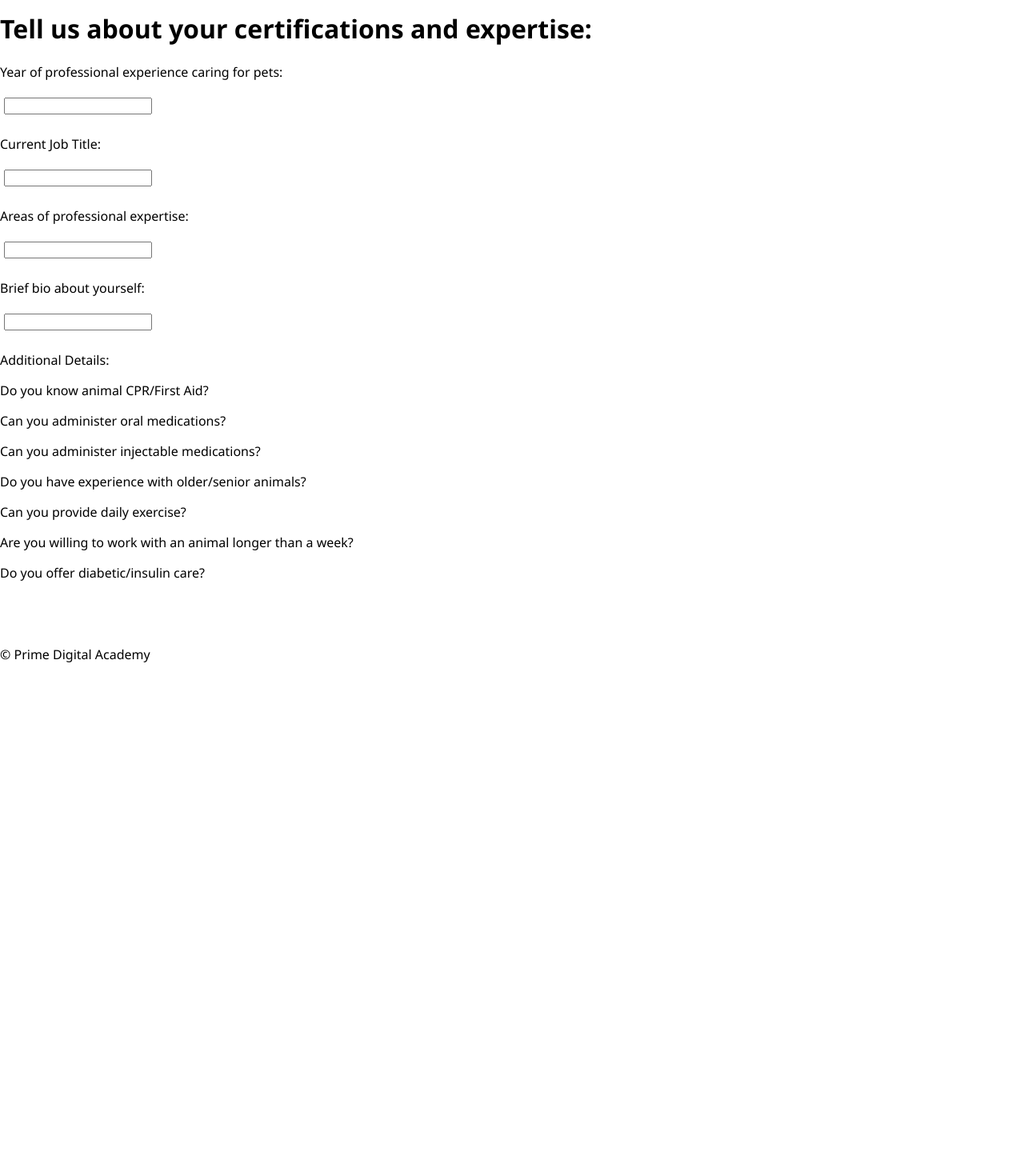
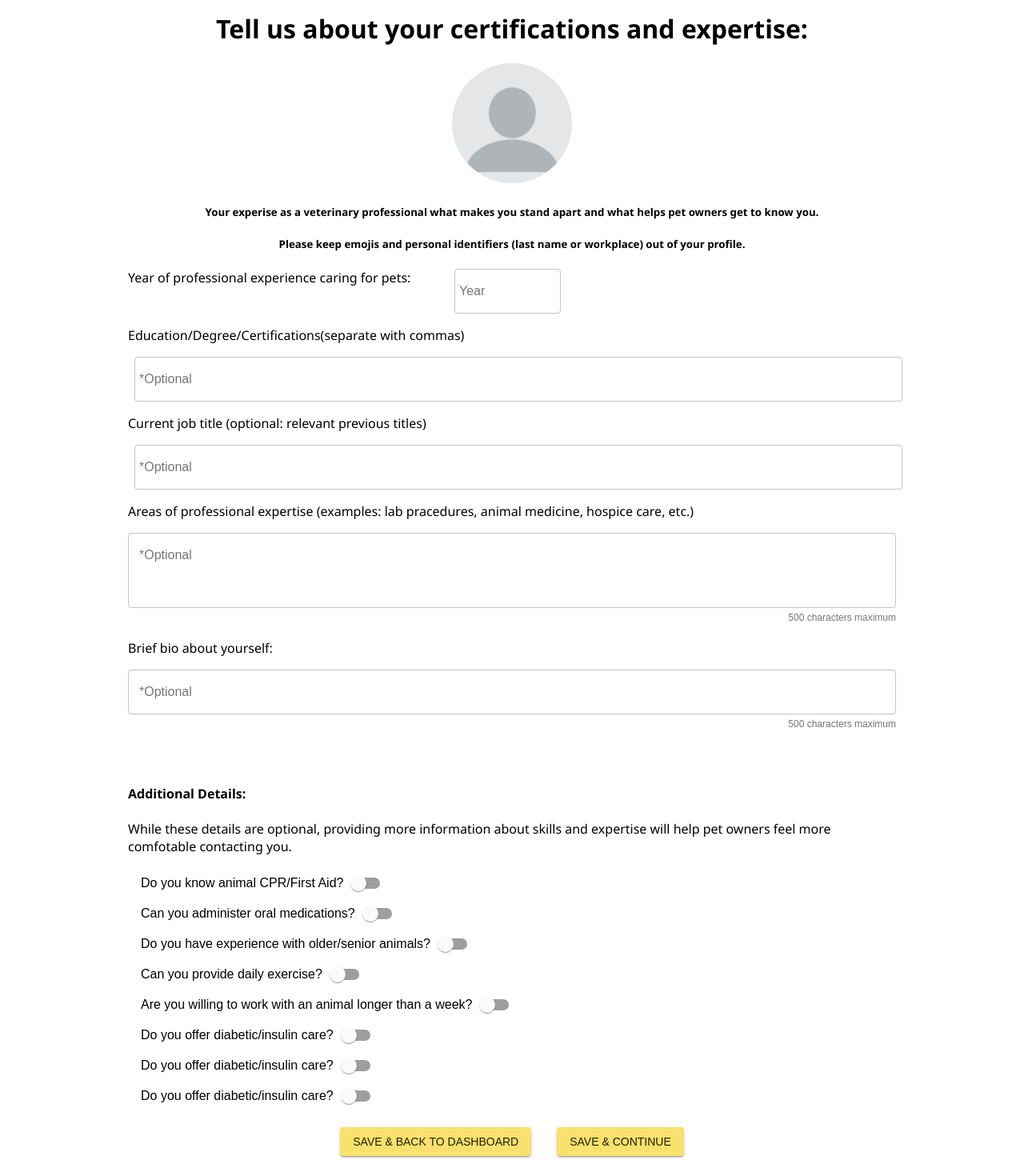
Before and after one commit to chinmayapulikallu/pet-techs, a React (Create React App) app: page /#/vtreg3 in a window 1280 px wide. Shown: the part 80-1550 px from the top of the page at 80% size. Before the commit the page ends 909 px from the top, so only its background shows below. Built offline with nearby package versions, Linux system fonts and the light colour scheme; no server answers.

Commit message:
handle input changing and styling

```diff
--- a/src/components/VTPage3/VTPage3.jsx
+++ b/src/components/VTPage3/VTPage3.jsx
@@ -1,8 +1,57 @@
 import React, { Component } from 'react';
 import { connect } from 'react-redux';
 
+import { withStyles } from '@material-ui/core/styles';
+import FormLabel from '@material-ui/core/FormLabel';
+import FormControl from '@material-ui/core/FormControl';
+import FormGroup from '@material-ui/core/FormGroup';
+import FormControlLabel from '@material-ui/core/FormControlLabel';
+import Switch from '@material-ui/core/Switch';
+import TextField from '@material-ui/core/TextField';
+import Grid from '@material-ui/core/Grid';
+import FormHelperText from '@material-ui/core/FormHelperText';
+import Button from '@material-ui/core/Button';
 
-import Switch from '@material-ui/core/Switch';
+
+
+
+const styles = theme => ({
+    root: {
+        flexGrow: 1,
+        marginLeft: theme.spacing(20),
+        marginRight: theme.spacing(20),
+    },
+
+    title: {
+        textAlign: 'center',
+    },
+    year: {
+        marginLeft: theme.spacing(1),
+        marginRight: theme.spacing(1),
+        width: '15ch',
+    },
+    fullwidth: {
+        marginLeft: theme.spacing(1),
+        marginRight: theme.spacing(1),
+    },
+    helperText: {
+        textAlign: 'right',
+    },
+    itemCenter: {
+        textAlign: 'center',
+        justifyContent: "center",
+        marginTop: "20px",
+    },
+    buttons: {
+        marginLeft: theme.spacing(2),
+        marginRight: theme.spacing(2),
+    },
+    img:{
+        borderRadius: '50%',
+    },
+
+});
+
 
 
 class VTReg3 extends Component {
@@ -10,57 +59,166 @@ class VTReg3 extends Component {
         ...this.props
     }
 
+    componentDidMount() {
+        console.log(this.state.oralMedication)
+    }
+
+    handleToggleChangeFor = property => (event) => {
+        console.log('switch', property, event.target.checked)
+        this.setState({
+            [property]: event.target.checked,
+        });
+    }
+    handleInputChangeFor = property => (event) => {
+        console.log('input change', property, event.target.value)
+        this.setState({
+            [property]: event.target.value,
+        });
+    }
 
     render() {
+        const { classes } = this.props;
         return (
-            <div>
-                <h1>Tell us about your certifications and expertise:</h1>
-                <p>Year of professional experience caring for pets:</p><span><input type="number" /></span>
-                <p>Current Job Title:</p>
-                <input type="number" />
-                <p>Areas of professional expertise:</p>
-                <input type="number" />
+            <div className={classes.root}>
+                <div className={classes.title}>
+                    <h1 className={classes.title}>Tell us about your certifications and expertise:</h1>
+                    <img className ={classes.img} src = "images/blank-profile-picture.png" alt="profile-photo" height="150" width="150"/>
+                    <h5>Your experise as a veterinary professional what makes you stand apart and what helps pet owners get to know you.</h5>
+                    <h5>Please keep emojis and personal identifiers (last name or workplace) out of your profile.</h5>
+                </div>
+                <Grid container spacing={12}>
+                    <Grid item xs={5}>Year of professional experience caring for pets:</Grid>
+                    <Grid item xs={4}>
+                        <TextField type="text" id="outlined-basic" label="Year" variant="outlined"
+                            color="secondary"
+                            InputProps={{
+                                className: classes.year
+                            }}
+                            onChange={this.handleInputChangeFor("experienceYear")}
+                        />
+                    </Grid>
+                </Grid>
+                <p>Education/Degree/Certifications(separate with commas)</p>
+                <TextField type="text" id="outlined-full-width"
+                    label="*Optional" variant="outlined" color="secondary"
+                    InputProps={{
+                        className: classes.fullwidth
+                    }}
+                    fullWidth
+                    onChange={this.handleInputChangeFor("certifications")}
+
+                />
+                <p>Current job title (optional: relevant previous titles) </p>
+                <TextField type="text" id="outlined-full-width"
+                    label="*Optional" variant="outlined" color="secondary"
+                    InputProps={{
+                        className: classes.fullwidth
+                    }}
+                    fullWidth
+                    onChange={this.handleInputChangeFor("currentJob")}
+
+                />
+                <p>Areas of professional expertise (examples: lab pracedures, animal medicine, hospice care, etc.)</p>
+                <TextField type="text" id="outlined-full-width"
+                    label="*Optional" variant="outlined" color="secondary"
+                    fullWidth
+                    multiline
+                    rows={3}
+                    onChange={this.handleInputChangeFor("expertise")}
+
+                />
+                <FormHelperText className={classes.helperText}>500 characters maximum</FormHelperText>
                 <p>Brief bio about yourself:</p>
-                <input type="number" />
-                <p>Additional Details:</p>
-                <p>Do you know animal CPR/First Aid?</p>
-                {/* <div>
-                    <Switch
-                        checked={state.checkedA}
-                        onChange={handleChange}
-                        name="checkedA"
-                        inputProps={{ 'aria-label': 'secondary checkbox' }}
-                    />
-                    <Switch
-                        checked={state.checkedB}
-                        onChange={handleChange}
-                        color="primary"
-                        name="checkedB"
-                        inputProps={{ 'aria-label': 'primary checkbox' }}
-                    />
-                    <Switch inputProps={{ 'aria-label': 'primary checkbox' }} />
-                    <Switch disabled inputProps={{ 'aria-label': 'disabled checkbox' }} />
-                    <Switch disabled checked inputProps={{ 'aria-label': 'primary checkbox' }} />
-                    <Switch
-                        defaultChecked
-                        color="default"
-                        inputProps={{ 'aria-label': 'checkbox with default color' }}
-                    /> */}
-                {/* </div> */}
+                <TextField type="text"
+                    label="*Optional" variant="outlined" color="secondary"
+                    fullWidth
+                    multiline
+                    onChange={this.handleInputChangeFor("bioYourself")}
+                />
+                <FormHelperText className={classes.helperText}>500 characters maximum</FormHelperText>
+                <br />
+                <br />
+                <h4>Additional Details:</h4>
+                <p>While these details are optional, providing more information about skills and expertise will help pet owners feel more comfotable contacting you.</p>
+                <Grid container spacing={12}>
 
-                <p>Can you administer oral medications?</p>
-                <p>Can you administer injectable medications?</p>
-                <p>Do you have experience with older/senior animals?</p>
-                <p>Can you provide daily exercise?</p>
-                <p>Are you willing to work with an animal longer than a week?</p>
-                <p>Do you offer diabetic/insulin care?</p>
+                    <FormControl component="fieldset">
+                        {/* <p>Do you know animal CPR/First Aid?</p> */}
+                        <Grid item xs={12}>
+                            <FormControlLabel
+                                control={<Switch onChange={this.handleToggleChangeFor("cpr")} />}
+                                label="Do you know animal CPR/First Aid?"
+                                labelPlacement="start"
+                            />
+                        </Grid>
+                        <Grid item xs={12}>
+                            <FormControlLabel
+                                control={<Switch onChange={this.handleToggleChangeFor("oralMedication")} />}
+                                label="Can you administer oral medications?"
+                                labelPlacement="start"
+                            />
+                        </Grid>
+                        <Grid item xs={12}>
+
+                            <FormControlLabel
+                                control={<Switch onChange={this.handleToggleChangeFor("injectableMedicaiton")} />}
+                                label="Do you have experience with older/senior animals?"
+                                labelPlacement="start"
+                            />
+                        </Grid>
+                        <Grid item xs={12}>
+
+                            <FormControlLabel
+                                control={<Switch onChange={this.handleToggleChangeFor("expOlderPet")} />}
+                                label="Can you provide daily exercise?"
+                                labelPlacement="start"
+                            />
+                        </Grid>
+                        <Grid item xs={12}>
+                            <FormControlLabel
+                                control={<Switch onChange={this.handleToggleChangeFor("expSpecialPet")} />}
+                                label="Are you willing to work with an animal longer than a week?"
+                                labelPlacement="start"
+                            />
+                        </Grid>
+                        <Grid item xs={12}>
+
+                            <FormControlLabel
+                                control={<Switch onChange={this.handleToggleChangeFor("dailyExercise")} />}
+                                label="Do you offer diabetic/insulin care?"
+                                labelPlacement="start"
+                            />
+                        </Grid>
+                        <Grid item xs={12}>
+                            <FormControlLabel
+                                control={<Switch onChange={this.handleToggleChangeFor("petLongerThanAWeek")} />}
+                                label="Do you offer diabetic/insulin care?"
+                                labelPlacement="start"
+                            />
+                        </Grid>
+                        <Grid item xs={12}>
+                            <FormControlLabel
+                                control={<Switch onChange={this.handleToggleChangeFor("diabeticInsulinCare")} />}
+                                label="Do you offer diabetic/insulin care?"
+                                labelPlacement="start"
+                            />
+                        </Grid>
+                    </FormControl>
+
+
+                </Grid>
+                <Grid className={classes.itemCenter} alignItems="center"
+                    justifyContent="center">
+                    <Button className={classes.buttons} variant="contained" color="primary">Save & back to Dashboard</Button>
+                    <Button className={classes.buttons} variant="contained" color="primary">Save & Continue</Button>
+                </Grid>
 
             </div>
         )
     }
 }
 const mapStateToProps = (state) => ({
-    vtInfo : {
+    vtInfo: {
         experienceYear: '',
         certifications: '',
         currentJob: '',
@@ -78,4 +236,5 @@ const mapStateToProps = (state) => ({
     },
     error: state.errors,
 })
-export default connect(mapStateToProps)(VTReg3);
+
+export default connect(mapStateToProps)(withStyles(styles, { withTheme: true })(VTReg3));
```
Also changed, not shown: public/images/blank-profile-picture.png (added).
